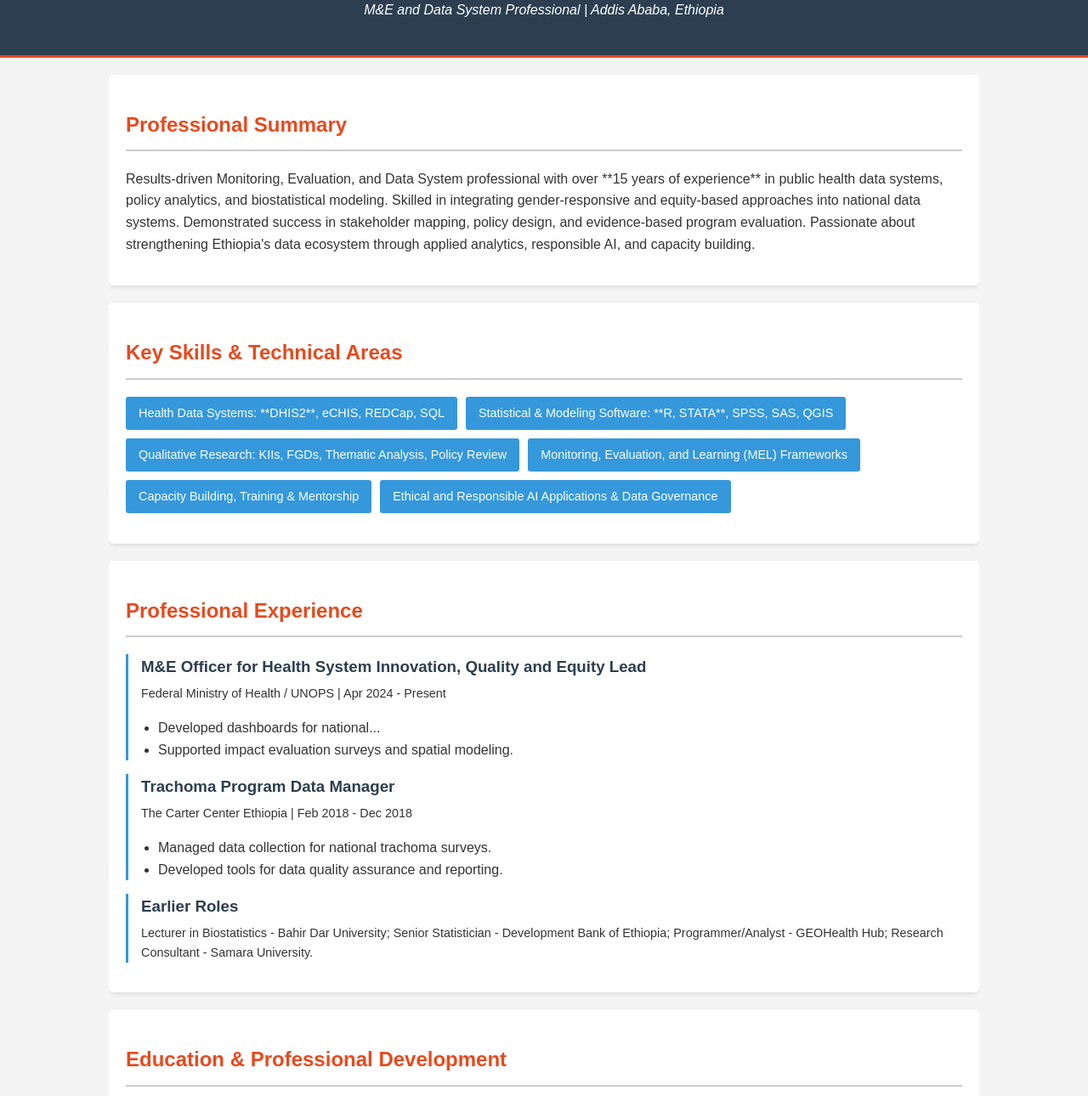
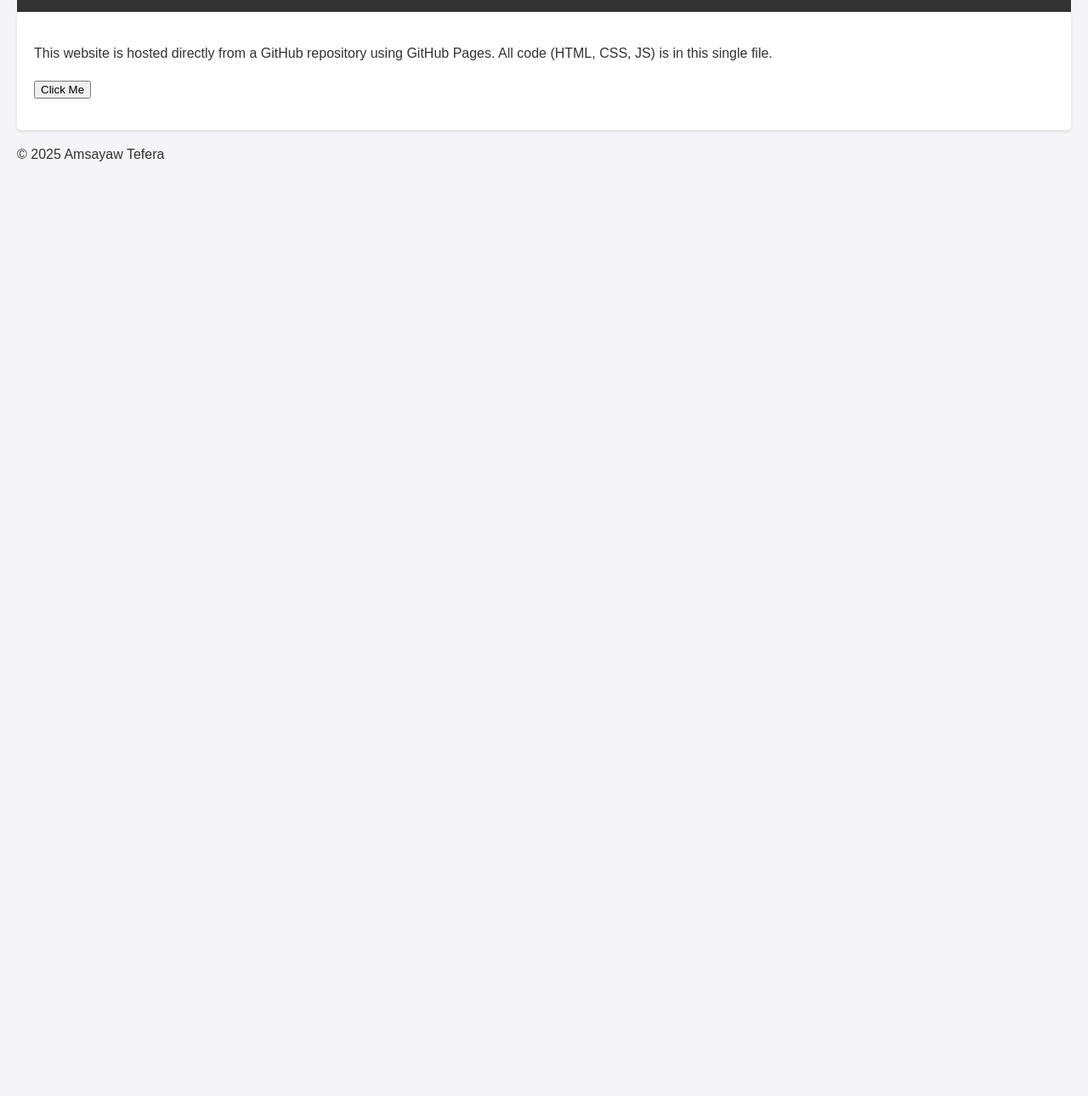
Before and after one commit to amsayaw-t/Myrepository, a plain HTML site: page index.html in a window 1280 px wide. Shown: the part 120-1410 px from the top of the page at 85% size. After the commit the page ends 800 px from the top, so only its background shows below. Drawn offline with Linux system fonts and the light colour scheme.

Commit message:
Revamp index.html with new title and layout
Updated the title and modified styles for better layout. Added a main section with introductory content and a button that triggers a JavaScript event.

Signed-off-by: Amsayaw Tefera Yohannes <44764410+amsayaw-t@users.noreply.github.com>

```diff
--- a/index.html
+++ b/index.html
@@ -3,207 +3,53 @@
 <head>
     <meta charset="UTF-8">
     <meta name="viewport" content="width=device-width, initial-scale=1.0">
-    <title>Amsayaw Tefera - M&E and Data Systems Professional</title>
+    <title>My Combined GitHub Pages Site</title>
+
     <style>
         body {
             font-family: Arial, sans-serif;
-            margin: 0;
-            padding: 0;
-            background-color: #f4f4f4;
+            line-height: 1.6;
+            margin: 20px;
+            background-color: #f4f4f9;
             color: #333;
-            line-height: 1.6;
-        }
-
-        .container {
-            width: 80%;
-            margin: auto;
-            overflow: hidden;
-            padding: 20px 0;
         }
 
         header {
-            background: #2c3e50;
-            color: #ffffff;
-            padding-top: 30px;
-            min-height: 70px;
-            border-bottom: #e8491d 3px solid;
+            background: #333;
+            color: #fff;
+            padding: 10px 0;
             text-align: center;
         }
 
-        header h1 {
-            margin: 0;
-            font-size: 2.5em;
-        }
-
-        header p {
-            margin: 5px 0 20px 0;
-            font-style: italic;
-        }
-
-        section {
+        main {
             padding: 20px;
-            margin-bottom: 20px;
-            background: #ffffff;
+            background: #fff;
             border-radius: 5px;
-            box-shadow: 0 2px 5px rgba(0, 0, 0, 0.1);
-        }
-
-        h2 {
-            color: #e8491d;
-            border-bottom: 2px solid #ccc;
-            padding-bottom: 10px;
-            margin-bottom: 20px;
-        }
-
-        .skills-list {
-            list-style: none;
-            padding: 0;
-            display: flex;
-            flex-wrap: wrap;
-            gap: 10px;
-        }
-
-        .skills-list li {
-            background: #3498db;
-            color: #ffffff;
-            padding: 8px 15px;
-            border-radius: 3px;
-            font-size: 0.9em;
-        }
-
-        .job, .education-item {
-            margin-bottom: 15px;
-            border-left: 3px solid #3498db;
-            padding-left: 15px;
-        }
-
-        .job h3, .education-item h3 {
-            margin-top: 0;
-            margin-bottom: 5px;
-            color: #2c3e50;
-        }
-
-        .job p, .education-item p {
-            margin: 0;
-            font-size: 0.9em;
-        }
-
-        ul {
-            padding-left: 20px;
-        }
-
-        .contact-info {
-            text-align: center;
-            padding: 30px 0;
-            background: #333;
-            color: #ffffff;
-            margin-top: 20px;
-        }
-
-        .contact-info a {
-            color: #e8491d;
-            text-decoration: none;
-            font-weight: bold;
-        }
-
-        @media (max-width: 768px) {
-            .container {
-                width: 95%;
-            }
-            .skills-list {
-                flex-direction: column;
-            }
+            box-shadow: 0 2px 4px rgba(0,0,0,0.1);
         }
     </style>
 </head>
 <body>
-
     <header>
-        <div class="container">
-            <h1>Amsayaw Tefera</h1>
-            <p>M&E and Data System Professional | Addis Ababa, Ethiopia</p>
-        </div>
+        <h1>Welcome to My Project!</h1>
     </header>
 
-    <div class="container">
-        <section id="about">
-            <h2>Professional Summary</h2>
-            <p>Results-driven Monitoring, Evaluation, and Data System professional with over **15 years of experience** in public health data systems, policy analytics, and biostatistical modeling. Skilled in integrating gender-responsive and equity-based approaches into national data systems. Demonstrated success in stakeholder mapping, policy design, and evidence-based program evaluation. Passionate about strengthening Ethiopia's data ecosystem through applied analytics, responsible AI, and capacity building.</p>
-        </section>
+    <main>
+        <p>This website is hosted directly from a GitHub repository using GitHub Pages. All code (HTML, CSS, JS) is in this single file.</p>
+        <button id="myButton">Click Me</button>
+        <p id="output"></p>
+    </main>
 
-        <section id="skills">
-            <h2>Key Skills & Technical Areas</h2>
-            <ul class="skills-list">
-                <li>Health Data Systems: **DHIS2**, eCHIS, REDCap, SQL</li>
-                <li>Statistical & Modeling Software: **R, STATA**, SPSS, SAS, QGIS</li>
-                <li>Qualitative Research: KIIs, FGDs, Thematic Analysis, Policy Review</li>
-                <li>Monitoring, Evaluation, and Learning (MEL) Frameworks</li>
-                <li>Capacity Building, Training & Mentorship</li>
-                <li>Ethical and Responsible AI Applications & Data Governance</li>
-            </ul>
-        </section>
-
-        <section id="experience">
-            <h2>Professional Experience</h2>
-
-            <div class="job">
-                <h3>M&E Officer for Health System Innovation, Quality and Equity Lead</h3>
-                <p>Federal Ministry of Health / UNOPS | Apr 2024 - Present</p>
-                <ul>
-                    <li>Developed dashboards for national...</li>
-                    <li>Supported impact evaluation surveys and spatial modeling.</li>
-                </ul>
-            </div>
-
-            <div class="job">
-                <h3>Trachoma Program Data Manager</h3>
-                <p>The Carter Center Ethiopia | Feb 2018 - Dec 2018</p>
-                <ul>
-                    <li>Managed data collection for national trachoma surveys.</li>
-                    <li>Developed tools for data quality assurance and reporting.</li>
-                </ul>
-            </div>
-
-            <div class="job">
-                <h3>Earlier Roles</h3>
-                <p>Lecturer in Biostatistics - Bahir Dar University; Senior Statistician - Development Bank of Ethiopia; Programmer/Analyst - GEOHealth Hub; Research Consultant - Samara University.</p>
-            </div>
-        </section>
-
-        <section id="education-other">
-            <h2>Education & Professional Development</h2>
-
-            <h3>Education</h3>
-            <div class="education-item">
-                <p>**MSc in Biostatistics** - Jimma University, Ethiopia (2016)</p>
-                <p>**BSc in Applied Statistics** - Arba Minch University, Ethiopia (2009)</p>
-            </div>
-
-            <h3>Selected Research & Projects</h3>
-            <ul>
-                <li>Modeling Time to Stop Trachoma MDA using Cox Regression & ML</li>
-                <li>Modeling Survival Analysis of HIV Positive Pediatrics (MSc Thesis)</li>
-                <li>Evaluation of Ephrata Area Program - World Vision Ethiopia</li>
-            </ul>
-
-            <h3>Certifications & Training</h3>
-            <ul>
-                <li>Fundamentals of Monitoring, Evaluation & Learning - USAID</li>
-                <li>Epidemiological Research Methods - LSHTM & EPHI</li>
-                <li>DHIS2 for NTDs - RTI International</li>
-            </ul>
-
-            <h3>Professional Memberships</h3>
-            <ul>
-                <li>Ethiopian Public Health Association (EPHA)</li>
-                <li>International Statistical Association (ISA)</li>
-            </ul>
-        </section>
-    </div>
-
-    <footer class="contact-info">
-        <p>For professional inquiries, please contact a reference such as **Fikre Seife** (NTD Team leader | MOH) or **Fitalew Dagnew** (Senior M&E advisor | MoH) for further details.</p>
+    <footer>
+        <p>&copy; 2025 Amsayaw Tefera</p>
     </footer>
 
+    <script>
+        document.getElementById('myButton').addEventListener('click', function() {
+            const outputElement = document.getElementById('output');
+            outputElement.textContent = 'Button clicked successfully! JavaScript is running.';
+            console.log('User interacted with the button.');
+        });
+    </script>
 </body>
 </html>
```
